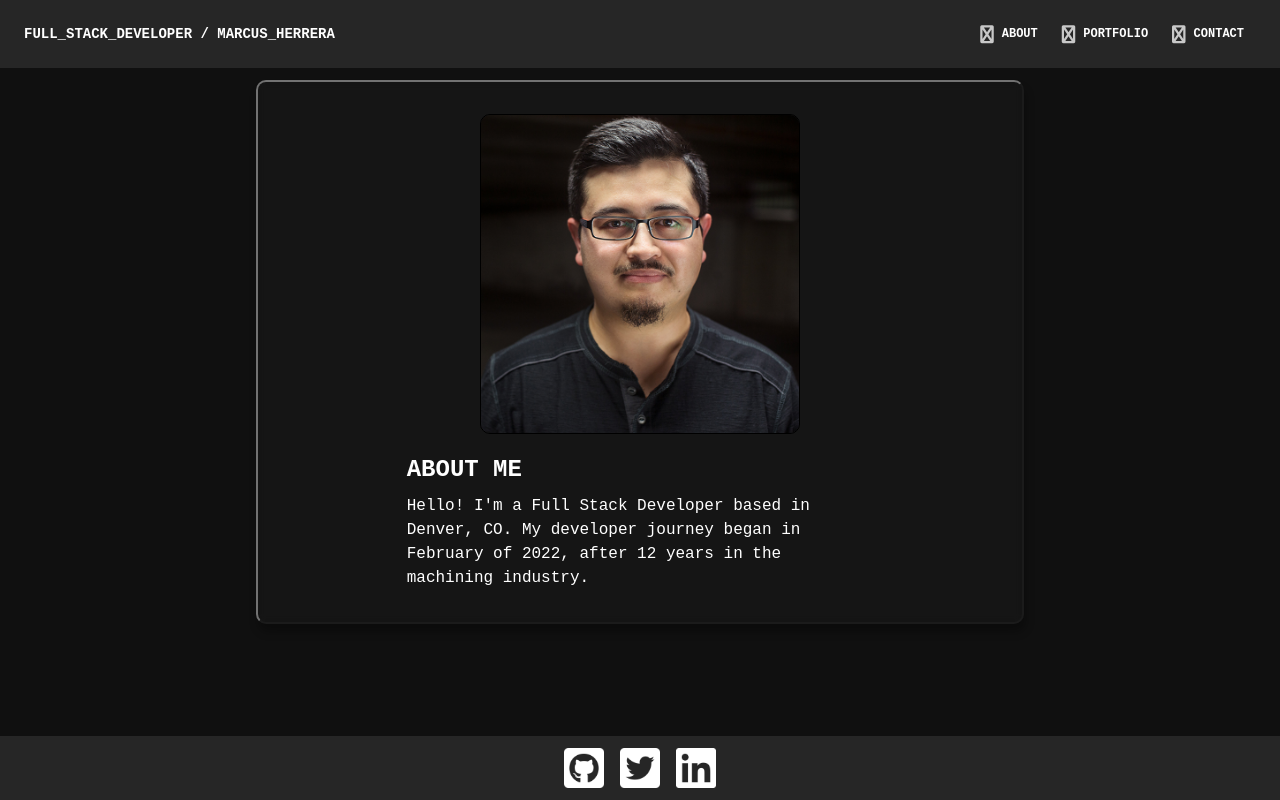
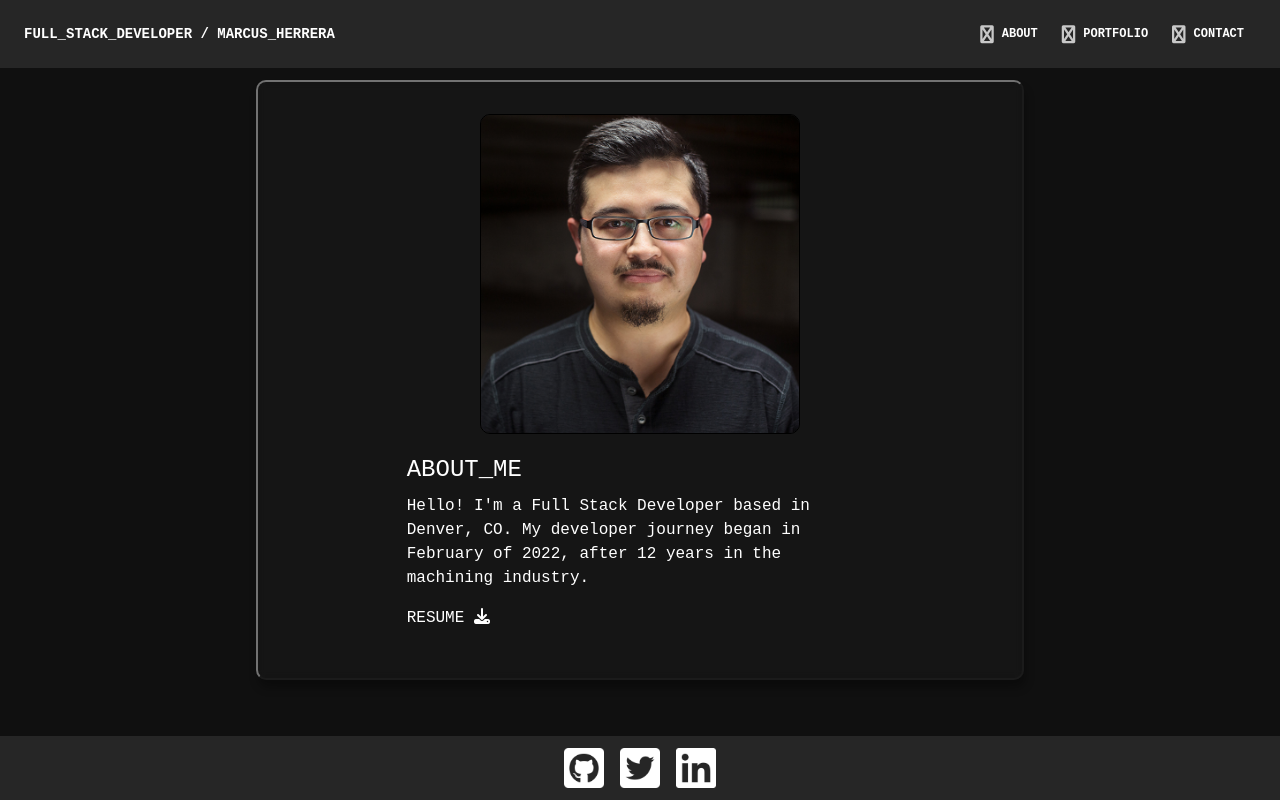
Before and after one commit to mahiv87/Hire-Marcus, a React (Create React App) app: page / in a window 1280 px wide. Built offline with nearby package versions, Linux system fonts and the light colour scheme.

Commit message:
Resume download added

```diff
--- a/package.json
+++ b/package.json
@@ -39,6 +39,7 @@
 		]
 	},
 	"devDependencies": {
+		"@tailwindcss/forms": "^0.5.2",
 		"autoprefixer": "^10.4.7",
 		"postcss": "^8.4.14",
 		"tailwindcss": "^3.1.5"
--- a/src/components/About.js
+++ b/src/components/About.js
@@ -1,5 +1,6 @@
 import React from 'react';
-import myPhoto from '../images/me.png';
+import MyPhoto from '../images/me.png';
+import MyResume from '../images/Marcus-Herrera-Resume.pdf';
 
 const About = () => {
 	return (
@@ -9,20 +10,24 @@ const About = () => {
 				id="glass"
 			>
 				<figure className="glass-container-profile " id="profile">
-					<img alt="Marcus" src={myPhoto} />
+					<img alt="Marcus" src={MyPhoto} />
 				</figure>
 				<div className="glass-container-text w-2/3" id="text">
-					<h2
-						id="glass_title"
-						className="font-bold text-2xl pb-2 uppercase"
-					>
-						About Me
+					<h2 id="glass_title" className="text-2xl pb-2 uppercase">
+						About_Me
 					</h2>
 					<p id="lorem_text" className="">
 						Hello! I'm a Full Stack Developer based in Denver, CO.
 						My developer journey began in February of 2022, after 12
 						years in the machining industry.
 					</p>
+					<div className="w-24">
+						<a href={MyResume} target="__blank">
+							<p className="py-4">
+								RESUME <i className="fa-solid fa-download"></i>
+							</p>
+						</a>
+					</div>
 				</div>
 			</div>
 		</div>
--- a/src/components/NavBar.js
+++ b/src/components/NavBar.js
@@ -27,7 +27,11 @@ export default function Navbar({ fixed, currentPage, handlePageChange }) {
 					<ul className="flex flex-col lg:flex-row list-none lg:ml-auto">
 						<li className="nav-item">
 							<a
-								className="px-3 py-2 flex items-center text-xs uppercase font-bold leading-snug text-white hover:opacity-75"
+								className={
+									currentPage === 'About'
+										? 'px-3 py-2 flex items-center text-xs uppercase font-bold leading-snug text-white hover:opacity-75 focus:border-b'
+										: 'px-3 py-2 flex items-center text-xs uppercase font-bold leading-snug text-white hover:opacity-75'
+								}
 								href="#About"
 								onClick={() => handlePageChange('About')}
 							>
@@ -37,7 +41,11 @@ export default function Navbar({ fixed, currentPage, handlePageChange }) {
 						</li>
 						<li className="nav-item">
 							<a
-								className="px-3 py-2 flex items-center text-xs uppercase font-bold leading-snug text-white hover:opacity-75"
+								className={
+									currentPage === 'Portfolio'
+										? 'px-3 py-2 flex items-center text-xs uppercase font-bold leading-snug text-white hover:opacity-75 focus:border-b'
+										: 'px-3 py-2 flex items-center text-xs uppercase font-bold leading-snug text-white hover:opacity-75'
+								}
 								href="#Portfolio"
 								onClick={() => handlePageChange('Portfolio')}
 							>
@@ -47,7 +55,11 @@ export default function Navbar({ fixed, currentPage, handlePageChange }) {
 						</li>
 						<li className="nav-item">
 							<a
-								className="px-3 py-2 flex items-center text-xs uppercase font-bold leading-snug text-white hover:opacity-75"
+								className={
+									currentPage === 'Contact'
+										? 'px-3 py-2 flex items-center text-xs uppercase font-bold leading-snug text-white hover:opacity-75 focus:border-b'
+										: 'px-3 py-2 flex items-center text-xs uppercase font-bold leading-snug text-white hover:opacity-75'
+								}
 								href="#Contact"
 								onClick={() => handlePageChange('Contact')}
 							>
--- a/tailwind.config.js
+++ b/tailwind.config.js
@@ -4,5 +4,5 @@ module.exports = {
 	theme: {
 		extend: {}
 	},
-	plugins: []
+	plugins: [require('@tailwindcss/forms')]
 };
```
Also changed, not shown: 2 other files (tests, documents, lock files or other folders).
